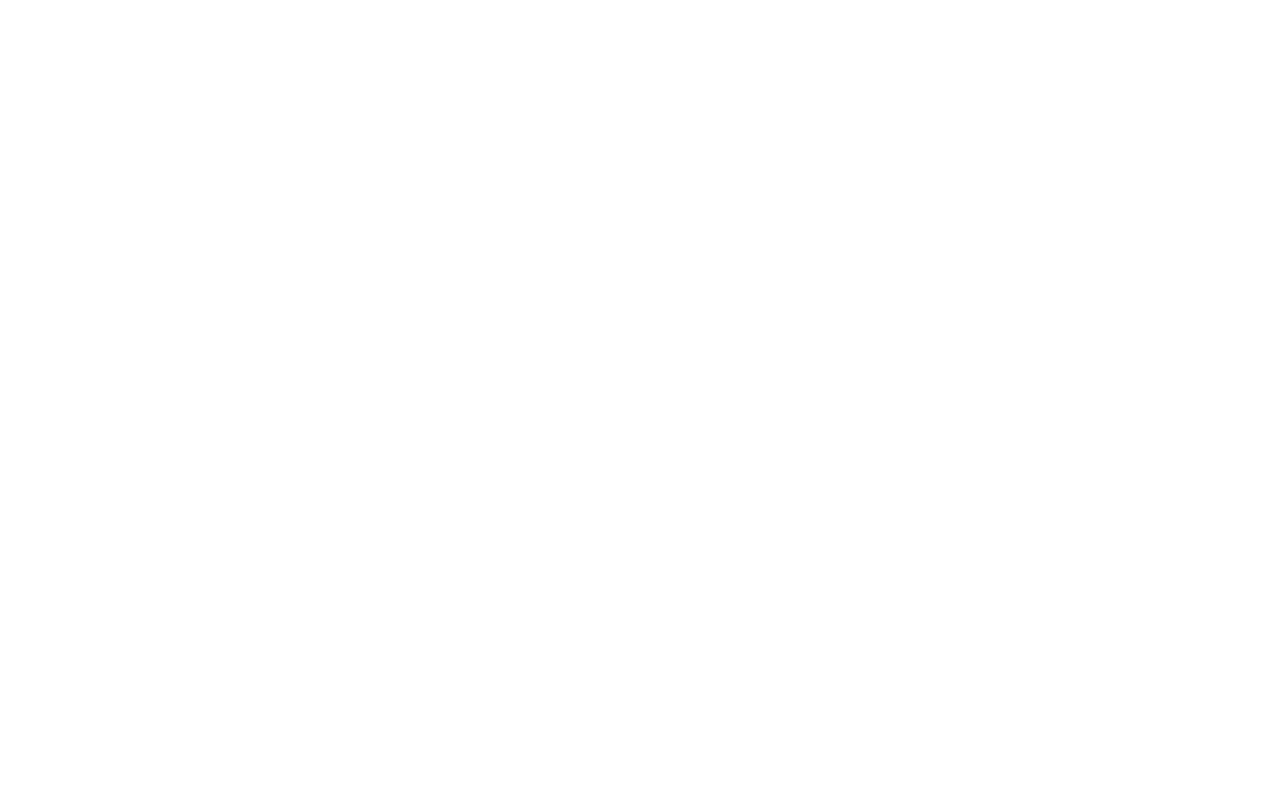
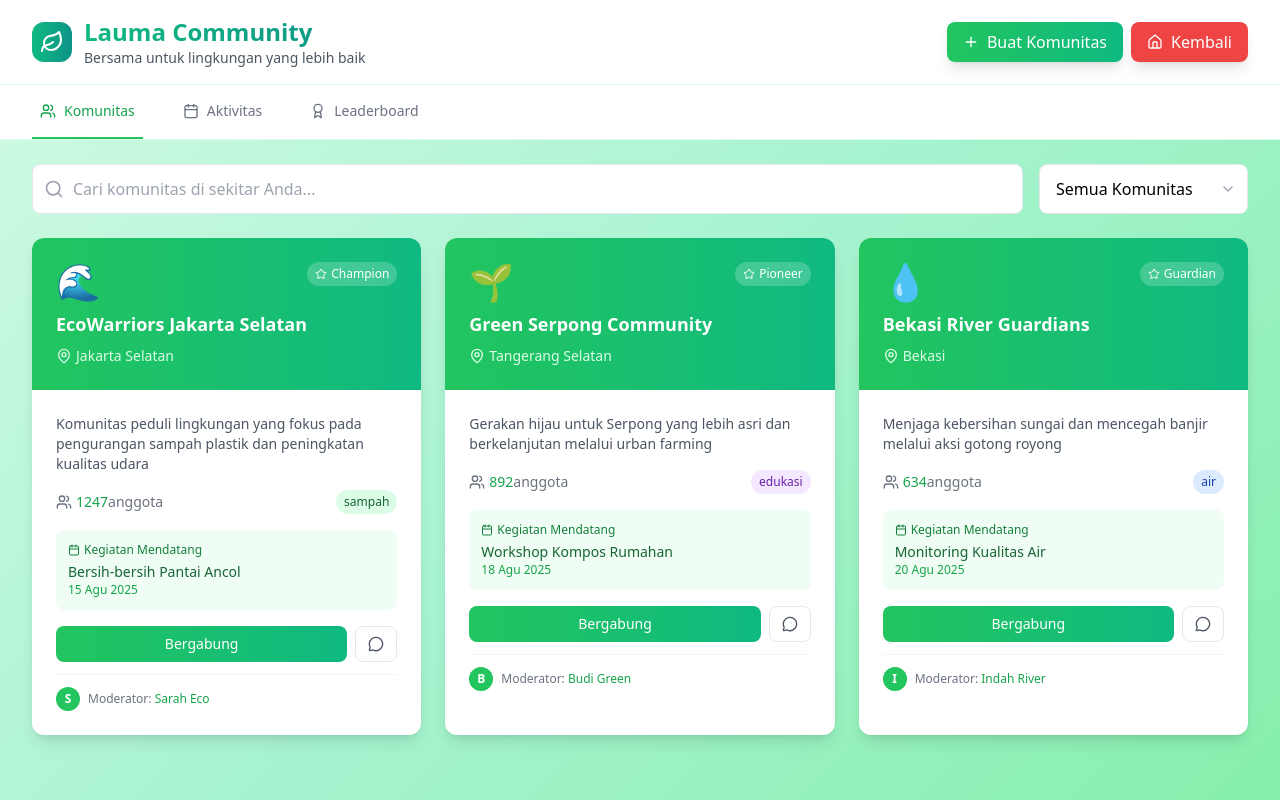
Before and after one commit to Andriangaming1945/Lauma, a React (Vite) app: page /komunitas in a window 1280 px wide. Before the commit this address had no page. Built offline with nearby package versions, Linux system fonts and the light colour scheme; the HTML template or start-up script is replaced by a standard one.

Commit message:
fix build

```diff
--- a/src/App.tsx
+++ b/src/App.tsx
@@ -3,6 +3,8 @@ import Homeviews from './views/Homeviews';
 import Guidebook from './views/Guidebook';
 import Report from './views/Report';
 import Join from './views/Join';
+import Interaktif from './components/Interaktif';
+import Komunitas from './components/Komunitas';
 
 export default function App() {
   return (
@@ -10,6 +12,8 @@ export default function App() {
       <Route path="/" element={<Homeviews />} />
       <Route path="/guidebook" element={<Guidebook />} />
       <Route path="/report" element={<Report />} />
+      <Route path="/peta" element={<Interaktif />}></Route>
+      <Route path="/komunitas" element={<Komunitas />}></Route>
       <Route path="/join" element={<Join />} />
     </Routes>
   );
--- a/src/components/Hero.tsx
+++ b/src/components/Hero.tsx
@@ -44,7 +44,6 @@ const Hero = () => {
   return (
     <>
       <style jsx>{`
-        /* Animasi fadeIn, slideUp, typewriter, dll (copy dari kode kamu) */
 
         @keyframes fadeIn {
           from {
@@ -139,7 +138,7 @@ const Hero = () => {
           }
         }
 
-        /* Chatbox styles */
+
         .chatbox {
           position: fixed;
           bottom: 80px;
--- a/src/components/Interaktif.tsx
+++ b/src/components/Interaktif.tsx
@@ -1,5 +1,6 @@
 import React, { useState, useEffect } from 'react';
-import { MapPin, Droplets, Wind, Thermometer, Trash2, AlertTriangle, TreePine, Camera, Leaf, Plus, Filter, Search, Users, Award } from 'lucide-react';
+import { MapPin, Droplets, Wind, Thermometer, Trash2, AlertTriangle, TreePine, Camera, Leaf, Plus, Filter, Search, Users, Award, Home } from 'lucide-react';
+import { Link } from 'react-router-dom';
 
 
 const EcoTrackMap = () => {
@@ -156,9 +157,17 @@ const EcoTrackMap = () => {
                 </div>
               </div>
             </div>
+                  <Link
+                className="bg-gradient-to-r from-red-500 to-red-500 text-white px-4 py-2 rounded-lg flex items-center space-x-2 transition-all duration-300 shadow-lg hover:shadow-xl"
+                to="/">
+                <Home className="w-4 h-4" />
+                <span className="hidden sm:inline">Kembali</span>
+              </Link>
           </div>
         </div>
+
       </div>
+
 
       <div className="max-w-7xl mx-auto px-4 sm:px-6 lg:px-8 py-6">
         <div className="grid grid-cols-1 lg:grid-cols-4 gap-6">
--- a/src/components/Komunitas.tsx
+++ b/src/components/Komunitas.tsx
@@ -1,5 +1,5 @@
 import React, { useState } from 'react';
-import { Users, MapPin, Award, Calendar, MessageCircle, Heart, Share2, Camera, Plus, Search, Filter, ChevronDown, Leaf, Star } from 'lucide-react';
+import { Users, MapPin, Award, Calendar, MessageCircle, Heart, Share2, Camera, Plus, Search, Filter, ChevronDown, Leaf, Star, Home } from 'lucide-react';
 import { Link } from 'react-router-dom';
 
 const LaumaCommunity = () => {
@@ -138,10 +138,19 @@ const LaumaCommunity = () => {
               </div>
             </div>
 
-            <button className="bg-gradient-to-r from-green-500 to-emerald-500 text-white px-4 py-2 rounded-lg flex items-center space-x-2 hover:from-green-600 hover:to-emerald-600 transition-all duration-300 shadow-lg hover:shadow-xl">
-              <Plus className="w-4 h-4" />
-              <span className="hidden sm:inline">Buat Komunitas</span>
-            </button>
+            <div className="flex items-center gap-2">
+              <button className="bg-gradient-to-r from-green-500 to-emerald-500 text-white px-4 py-2 rounded-lg flex items-center space-x-2 hover:from-green-600 hover:to-emerald-600 transition-all duration-300 shadow-lg hover:shadow-xl">
+                <Plus className="w-4 h-4" />
+                <span className="hidden sm:inline">Buat Komunitas</span>
+              </button>
+              <Link
+                className="bg-gradient-to-r from-red-500 to-red-500 text-white px-4 py-2 rounded-lg flex items-center space-x-2 transition-all duration-300 shadow-lg hover:shadow-xl"
+                to="/">
+                <Home className="w-4 h-4" />
+                <span className="hidden sm:inline">Kembali</span>
+              </Link>
+            </div>
+
           </div>
         </div>
       </div>
--- a/src/components/Navbar.tsx
+++ b/src/components/Navbar.tsx
@@ -15,8 +15,8 @@ const EcoTrackNavbar = () => {
 
   const navItems = [
     { name: 'Dashboard', icon: BarChart3, href: '#dashboard' },
-    { name: 'Peta Interaktif', icon: MapPin, href: '#map' },
-    { name: 'Komunitas', icon: Users, href: '#community' },
+    { name: 'Peta Interaktif', icon: MapPin, href: '/peta' },
+    { name: 'Komunitas', icon: Users, href: '/Komunitas' },
   ];
 
   return (
--- a/src/views/Homeviews.tsx
+++ b/src/views/Homeviews.tsx
@@ -2,8 +2,6 @@ import React from 'react';
 import Navbar from '../components/Navbar';
 import Hero from '../components/Hero';
 import Fitur from '../components/Fitur';
-import Interaktif from '../components/Interaktif';
-import Komunitas from '../components/Komunitas';
 import Footer from '../components/Footer';
 import About from '../components/About';
 
@@ -14,8 +12,6 @@ const HomeViews: React.FC = () => {
     <Hero />
     <About />
     <Fitur />
-    <Interaktif />
-    <Komunitas />
     <Footer />
     </div>
   );
```
